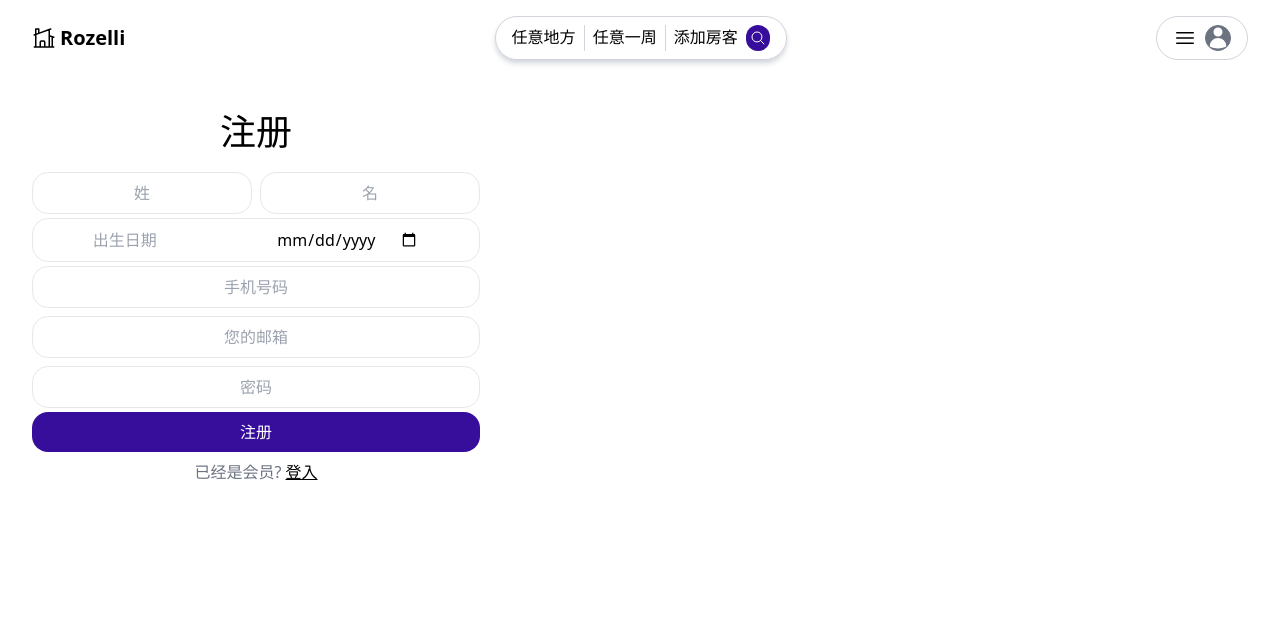
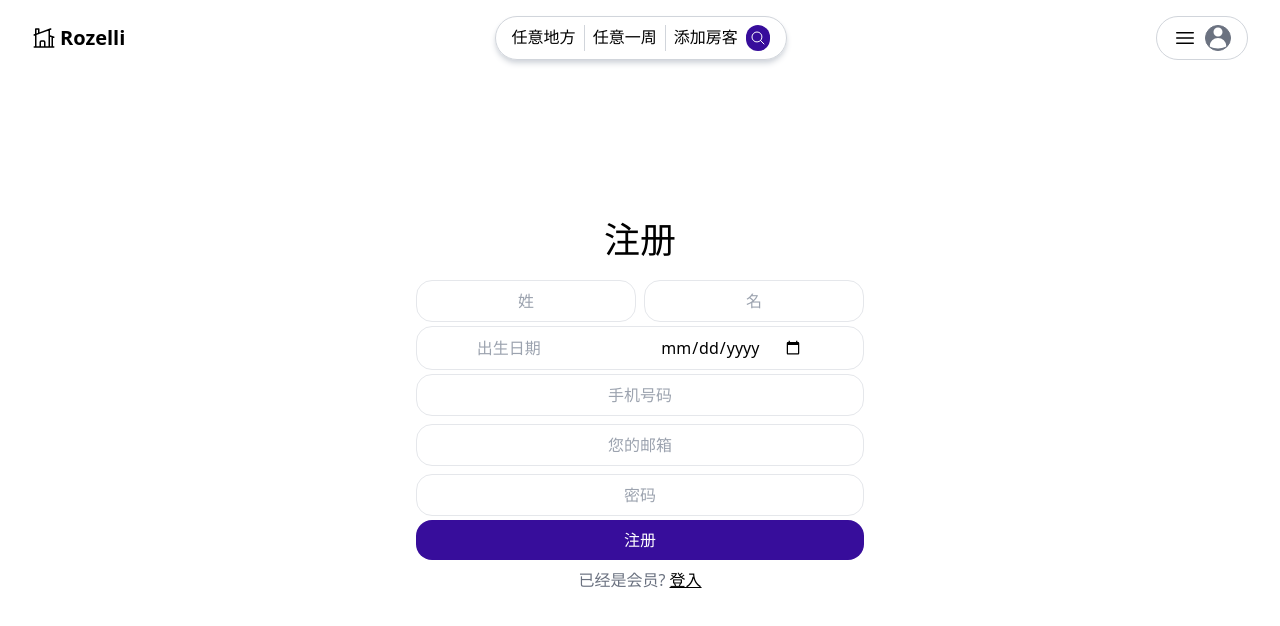
Before and after one commit to junwai7159/mern-fullstack, a React (Vite) app in the folder client/: page /register in a window 1280 px wide. Shown: the top 626 px of the page. Built offline with nearby package versions, Linux system fonts and the light colour scheme; no server answers.

Commit message:
fixed skewed register page

```diff
--- a/client/src/pages/LoginPage.jsx
+++ b/client/src/pages/LoginPage.jsx
@@ -25,7 +25,7 @@ export default function LoginPage() {
     }
 
     return (
-        <div className="mt-4 grow flex items-center justify-around">
+        <div className="mt-40 grow flex items-center justify-around">
             <div className="mb-64">
                 <h1 className="text-4xl text-center mb-4">登入</h1>
                 <form className="max-w-md mx-auto" onSubmit={handleLoginSubmit}>
--- a/client/src/pages/RegisterPage.jsx
+++ b/client/src/pages/RegisterPage.jsx
@@ -23,7 +23,7 @@ export default function RegisterPage() {
     }
 
     return (
-        <div className="mt-4 grow flex items-center justify-">
+        <div className="mt-40 grow flex items-center justify-around">
             <div className="mb-64">
                 <h1 className="text-4xl text-center mb-4">注册</h1>
                 <form className="max-w-md mx-auto" onSubmit={registerUser}>
```
